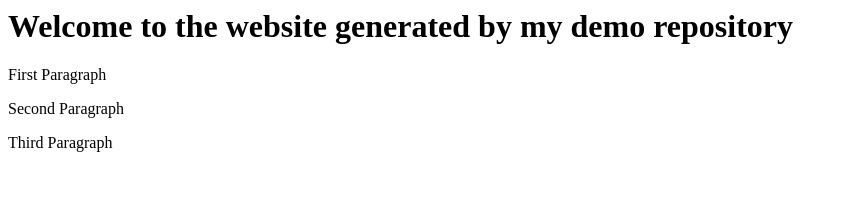
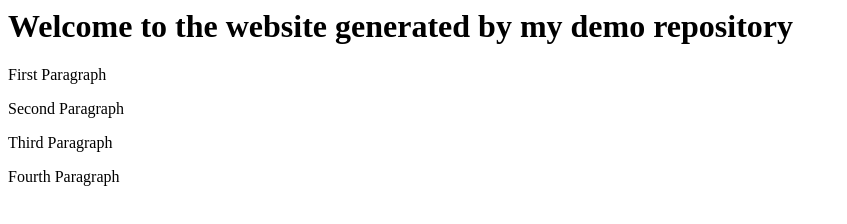
Before and after one commit to NikitaRaut1/demo-repository, a website: page index.html in a window 1280 px wide. Shown: the whole page, without its empty margins (0-847 px from the left). Drawn offline with Linux system fonts and the light colour scheme.

Commit message:
Added fourth paragraph

```diff
--- a/index.html
+++ b/index.html
@@ -2,3 +2,4 @@
 <p>First Paragraph</p>
 <p>Second Paragraph </p>
 <p>Third Paragraph</p>
+<p>Fourth Paragraph</p>
```
